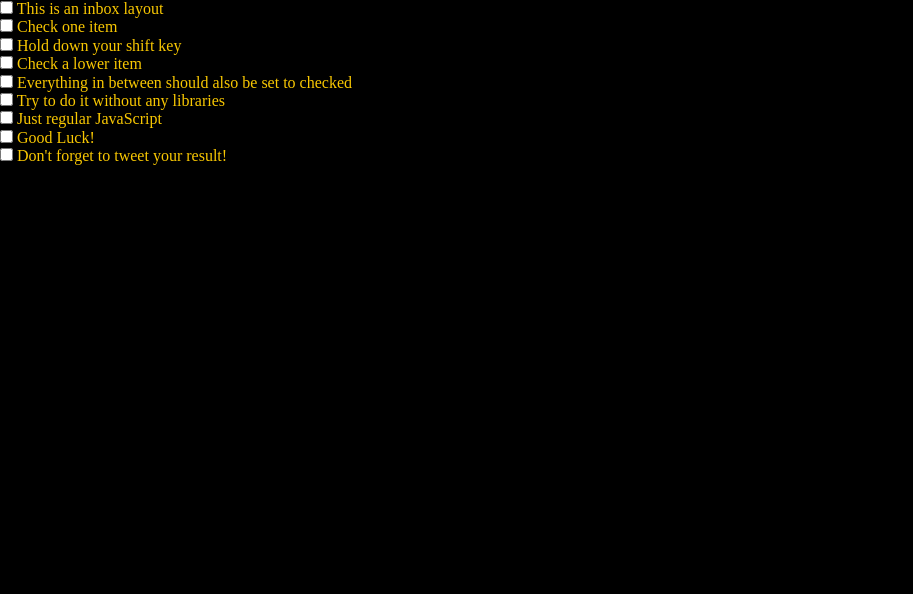
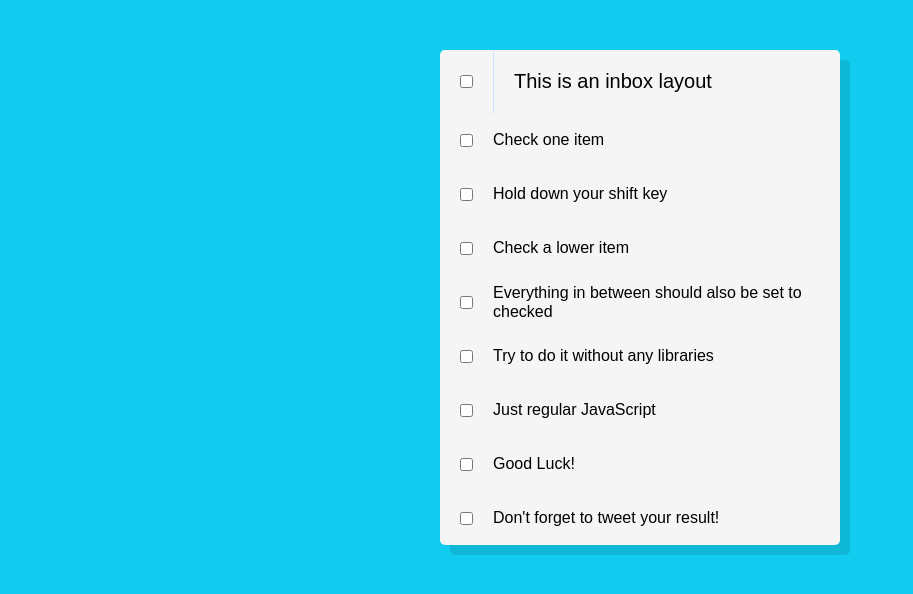
Before and after one commit to kamilpreweda/hold_shift_to_check_multiple_checkboxes, a website: page src/content/index.html in a window 1280 px wide. Shown: the whole page, without its empty margins (0-913 px from the left). Drawn offline with nearby package versions, Linux system fonts and the light colour scheme; files that its build step writes are made by us from their sources.

Commit message:
added styles

```diff
--- a/src/content/index.html
+++ b/src/content/index.html
@@ -30,40 +30,42 @@
 
   <div class="inbox">
     <div class="item">
-      <input type="checkbox">
-      <label for="checkbox">This is an inbox layout</label>
+      <input type="checkbox" name="checkbox" id="checkbox1">
+      <label for="checkbox1">
+        <p class="checkbox__paragraph">This is an inbox layout</p>
+      </label>
     </div>
     <div class="item">
-      <input type="checkbox">
-      <label for="checkbox">Check one item</label>
+      <input type="checkbox" name="checkbox" id="checkbox2">
+      <label for="checkbox2">Check one item</label>
     </div>
     <div class="item">
-      <input type="checkbox">
-      <label for="checkbox">Hold down your shift key</label>
+      <input type="checkbox" name="checkbox" id="checkbox3">
+      <label for="checkbox3">Hold down your shift key</label>
     </div>
     <div class="item">
-      <input type="checkbox">
-      <label for="checkbox">Check a lower item</label>
+      <input type="checkbox" name="checkbox" id="checkbox4">
+      <label for="checkbox4">Check a lower item</label>
     </div>
     <div class="item">
-      <input type="checkbox">
-      <label for="checkbox">Everything in between should also be set to checked</label>
+      <input type="checkbox" name="checkbox" id="checkbox5">
+      <label for="checkbox5">Everything in between should also be set to checked</label>
     </div>
     <div class="item">
-      <input type="checkbox">
-      <label for="checkbox">Try to do it without any libraries</label>
+      <input type="checkbox" name="checkbox" id="checkbox6">
+      <label for="checkbox6">Try to do it without any libraries</label>
     </div>
     <div class="item">
-      <input type="checkbox">
-      <label for="checkbox">Just regular JavaScript</label>
+      <input type="checkbox" name="checkbox" id="checkbox7">
+      <label for="checkbox7">Just regular JavaScript</label>
     </div>
     <div class="item">
-      <input type="checkbox">
-      <label for="checkbox">Good Luck!</label>
+      <input type="checkbox" name="checkbox" id="checkbox8">
+      <label for="checkbox8">Good Luck!</label>
     </div>
     <div class="item">
-      <input type="checkbox">
-      <label for="checkbox">Don't forget to tweet your result!</label>
+      <input type="checkbox" name="checkbox" id="checkbox9">
+      <label for="checkbox9">Don't forget to tweet your result!</label>
     </div>
   </div>
 
--- a/src/scss/main.scss
+++ b/src/scss/main.scss
@@ -4,13 +4,56 @@
 
 html {
   box-sizing: border-box;
+  font-family: sans-serif;
+  background: #1ce;
 }
 
-*, *:before, *:after {
+*,
+*:before,
+*:after {
   box-sizing: inherit;
 }
 
-body {
-  color: $yellow;
-  background: $violet;
+.inbox {
+  max-width: 400px;
+  margin: 50px auto;
+  background: whitesmoke;
+  border-radius: 5px;
+  box-shadow: 10px 10px 0 rgba(0, 0, 0, 0.1);
 }
+
+.item {
+  display: flex;
+  align-items: center;
+  border-bottom: 1px solid #f1f1f1;
+
+  &:last-child {
+    border-bottom: 0;
+  }
+}
+
+label {
+  width: 100%;
+}
+
+input:checked+label {
+  background: #f9f9f9;
+  text-decoration: line-through;
+  border-radius: 5px;
+}
+
+input[type="checkbox"] {
+  margin: 20px;
+}
+
+.checkbox__paragraph {
+  display: block;
+  width: 100%;
+  margin: 0;
+  padding: 20px;
+  transition: background 0.2s;
+  flex: 1;
+  font-size: 20px;
+  font-weight: 200;
+  border-left: 1px solid #d1e2ff;
+}
```
